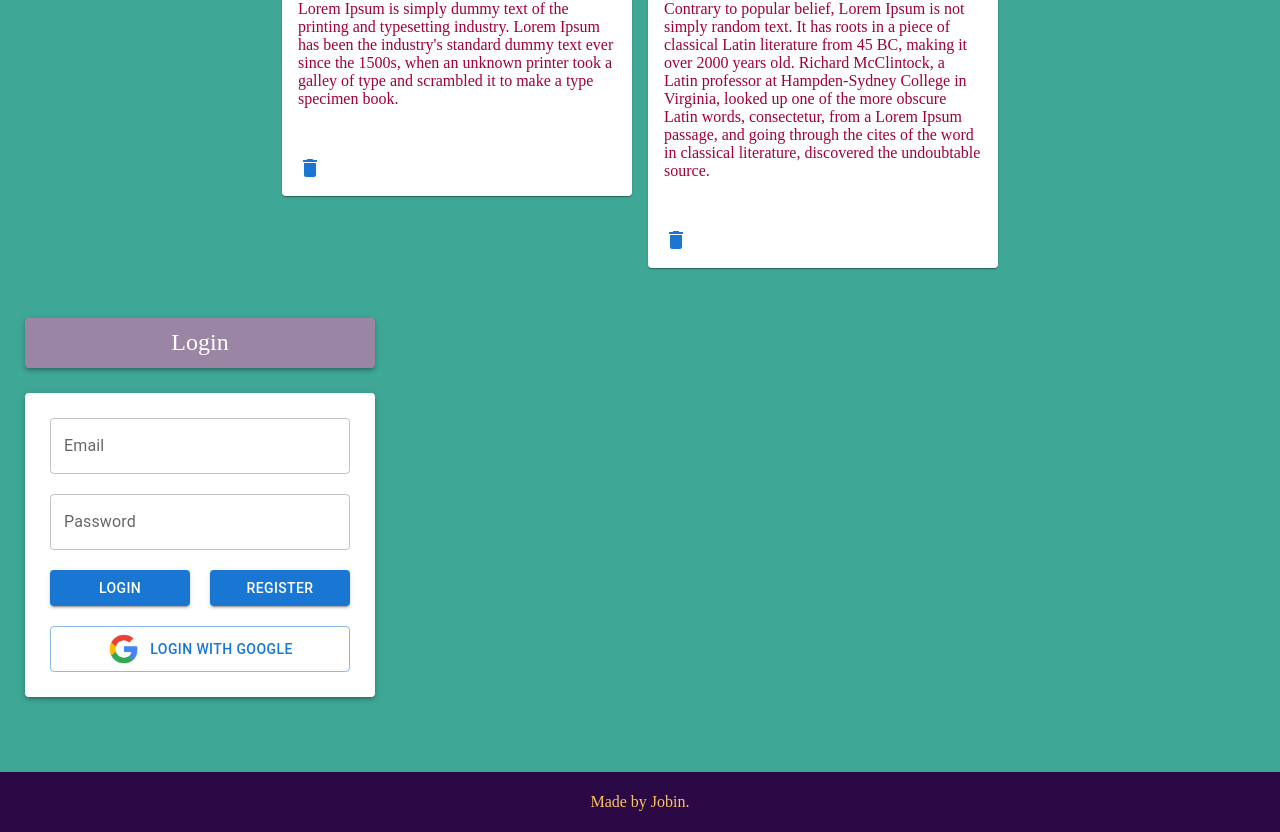
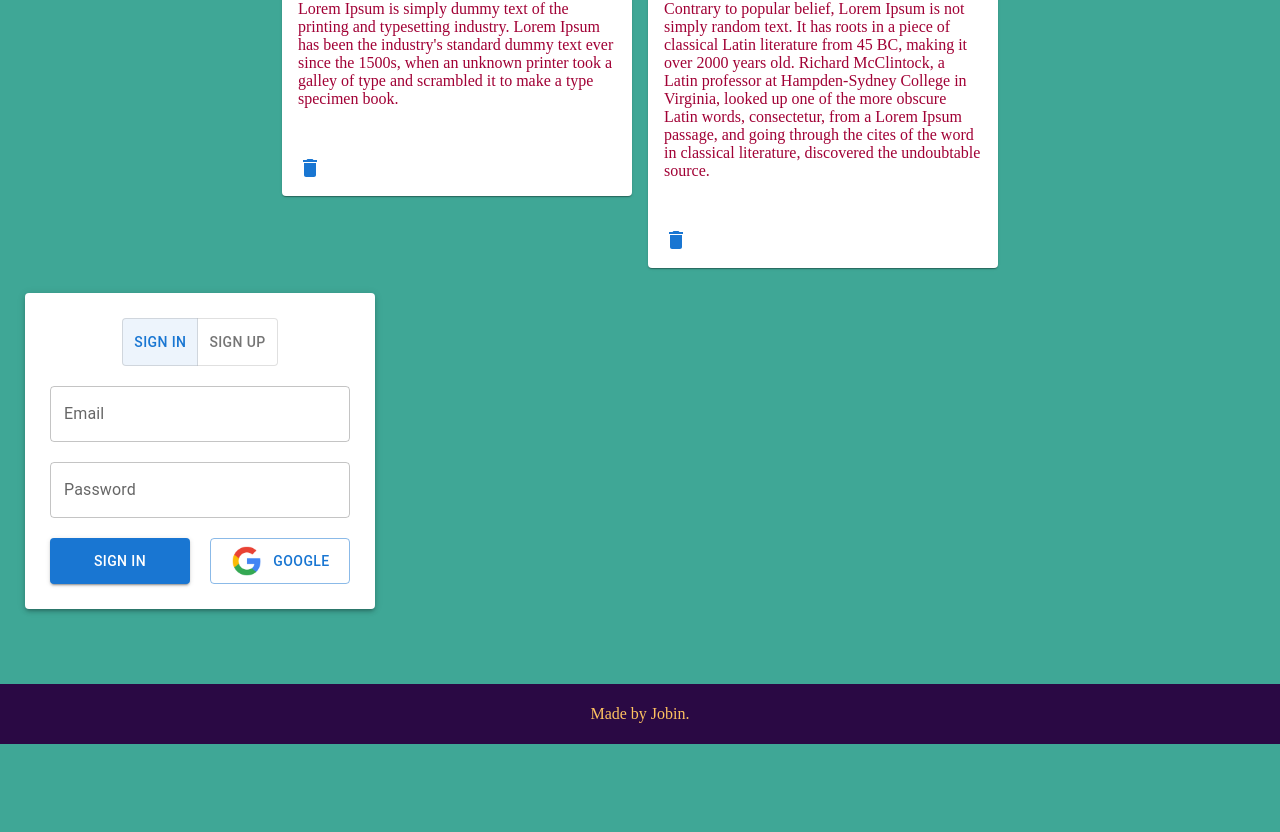
Before and after one commit to jobin365/Keeper, a React (Create React App) app in the folder client/: page / in a window 1280 px wide. Shown: the part 581-1413 px from the top of the page. After the commit the page ends 1325 px from the top, so only its background shows below. Built offline with nearby package versions, Linux system fonts and the light colour scheme; the HTML template or start-up script is replaced by a standard one; a web font is replaced by a local one.

Commit message:
add toggler button for auth component

```diff
--- a/client/src/components/Auth.css
+++ b/client/src/components/Auth.css
@@ -23,5 +23,5 @@
     justify-content: space-between;
 }
 .googleButton{
-    width: 300px;
+    width: 140px;
 }
--- a/client/src/components/Auth.js
+++ b/client/src/components/Auth.js
@@ -7,12 +7,17 @@ import Axios from "axios";
 import Alert from "@mui/material/Alert";
 import googleLogo from "./images/google.png";
 import LoadingBar from "react-top-loading-bar";
+import ToggleButton from "@mui/material/ToggleButton";
+import ToggleButtonGroup from "@mui/material/ToggleButtonGroup";
 
 export default function Login(props) {
   const [username, setUsername] = useState("");
   const [password, setPassword] = useState("");
   const [showAlert, setShowAlert] = useState(false);
   const [errorMessage, setErrorMessage] = useState("");
+  const [alignment, setAlignment] = React.useState("sign in");
+  const [realname, setRealname] = useState("");
+  const [passwordConfirm, setPasswordConfirm] = useState("");
 
   function handleUsernameChange(event) {
     setUsername(event.target.value);
@@ -20,6 +25,18 @@ export default function Login(props) {
 
   function handlePasswordChange(event) {
     setPassword(event.target.value);
+  }
+
+  const handleAuthChange = (event, newAlignment) => {
+    setAlignment(newAlignment);
+  };
+
+  function handleRealnameChange(event) {
+    setRealname(event.target.value);
+  }
+
+  function handleConfirmPasswordChange(event) {
+    setPasswordConfirm(event.target.value);
   }
 
   function handleLogin(event) {
@@ -80,13 +97,6 @@ export default function Login(props) {
     >
       <Paper
         elevation={3}
-        className="title"
-        style={{ backgroundColor: "#9A86A4", color: "white" }}
-      >
-        Login
-      </Paper>
-      <Paper
-        elevation={3}
         className="roltopContainer"
         style={{
           padding: "25px",
@@ -98,8 +108,30 @@ export default function Login(props) {
           marginBottom: "25px",
         }}
       >
+        <ToggleButtonGroup
+          color="primary"
+          value={alignment}
+          exclusive
+          onChange={handleAuthChange}
+        >
+          <ToggleButton value="sign in">Sign In</ToggleButton>
+          <ToggleButton value="sign up">Sign Up</ToggleButton>
+        </ToggleButtonGroup>
+        {alignment === "sign up" && (
           <TextField
-          style={{ marginBottom: "20px" }}
+            style={{ marginBottom: "20px", marginTop: "20px" }}
+            className="username"
+            label="Name"
+            value={realname}
+            onChange={handleRealnameChange}
+            variant="outlined"
+          />
+        )}
+        <TextField
+          style={{
+            marginBottom: "20px",
+            marginTop: alignment === "sign in" && "20px",
+          }}
           className="username"
           label="Email"
           value={username}
@@ -116,37 +148,40 @@ export default function Login(props) {
           variant="outlined"
           type="password"
         />
+        {alignment === "sign up" && (
+          <TextField
+            style={{ marginBottom: "20px" }}
+            className="password"
+            label="Confirm password"
+            value={passwordConfirm}
+            onChange={handleConfirmPasswordChange}
+            variant="outlined"
+            type="password"
+          />
+        )}
         <div className="lorButtons">
           <Button
             className="lorButton"
             variant="contained"
             onClick={handleLogin}
           >
-            Login
+            {alignment}
           </Button>
-          <Button
-            className="lorButton"
-            variant="contained"
-            onClick={handleRegister}
-          >
-            Register
-          </Button>
-        </div>
           <a href="/auth/google" style={{ textDecoration: "none" }}>
             {/* <a href="http://localhost:3001/auth/google" style={{textDecoration:"none"}}> */}
             <Button
               variant="outlined"
               className="googleButton"
-            style={{ marginTop: "20px" }}
             >
               <img
                 style={{ width: "33px", height: "34px", marginRight: "10px" }}
                 src={googleLogo}
                 alt="Google"
               ></img>
-            Login with Google
+              Google
             </Button>
           </a>
+        </div>
       </Paper>
       {showAlert ? <Alert severity="error">{errorMessage}</Alert> : null}
     </div>
```
Lines whose indentation alone changed are shown as unchanged.
